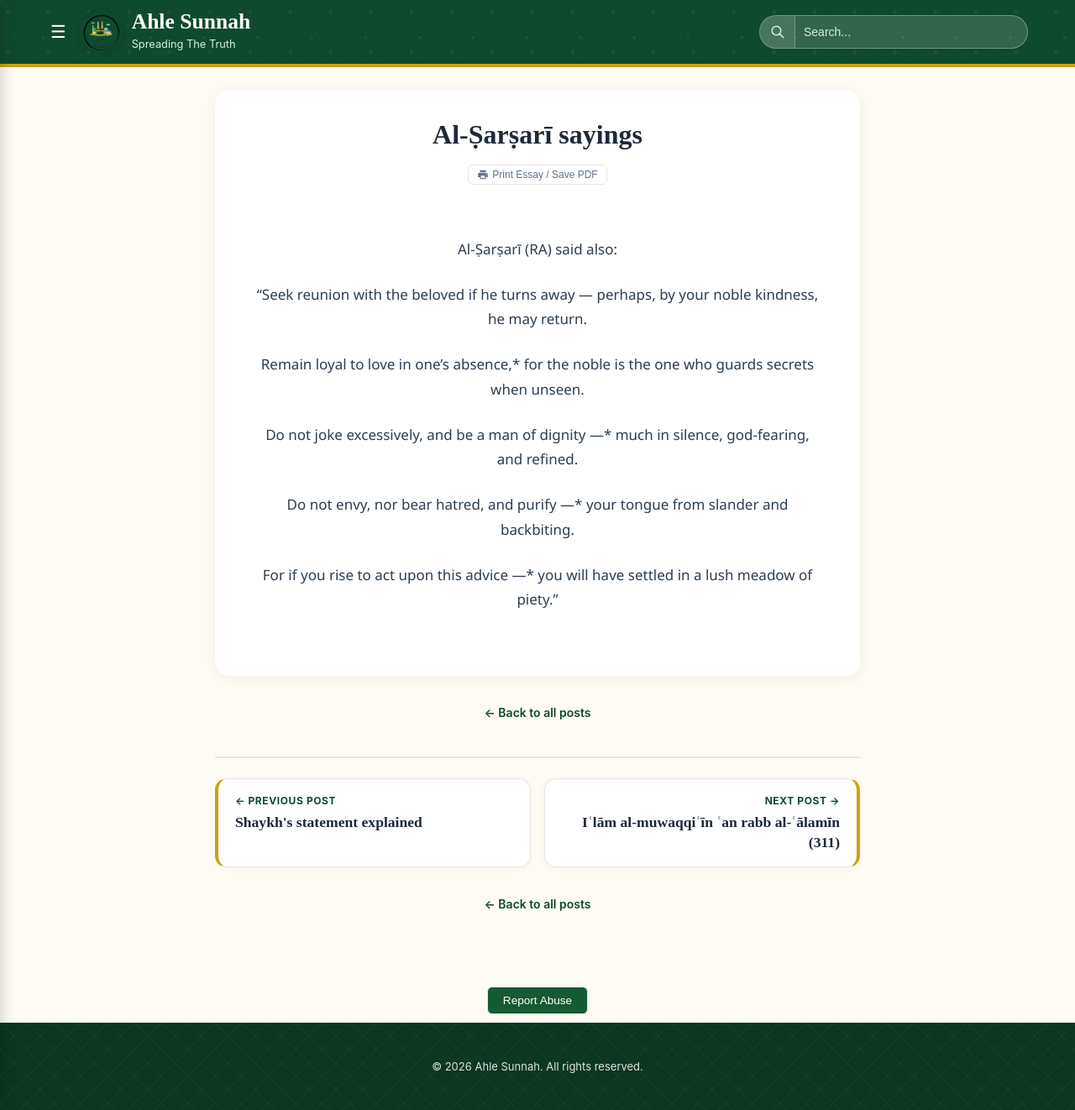
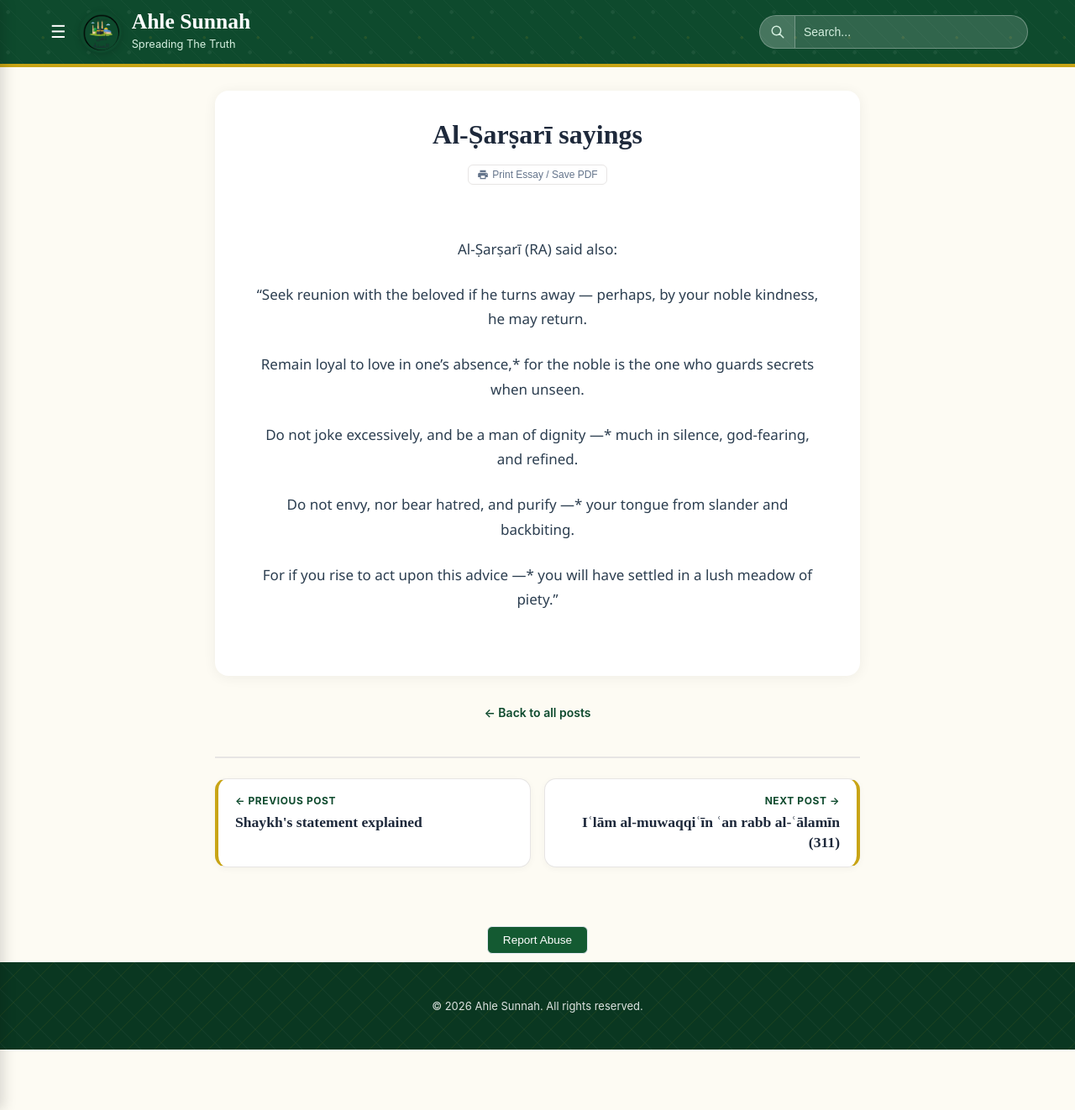
Before and after one commit to Fali17/ahlesunnah, a Jekyll site: the page built from _posts/2025-08-05-al-sarsari-sayings.md, in a window 1280 px wide and 1322 px high. Shown: the whole window at 84% size. Built offline with Jekyll 4.4.1, drawn with Linux system fonts in a browser that asks for light colours.

Commit message:
Update post.html

```diff
--- a/_layouts/post.html
+++ b/_layouts/post.html
@@ -167,7 +167,5 @@ function printAcademicArticle() {
 </div>
 {% endif %}
 
-  <div class="post-nav">
-    <a href="{{ '/' | relative_url }}">&larr; Back to all posts</a>
-  </div>
+
 </article>
```
